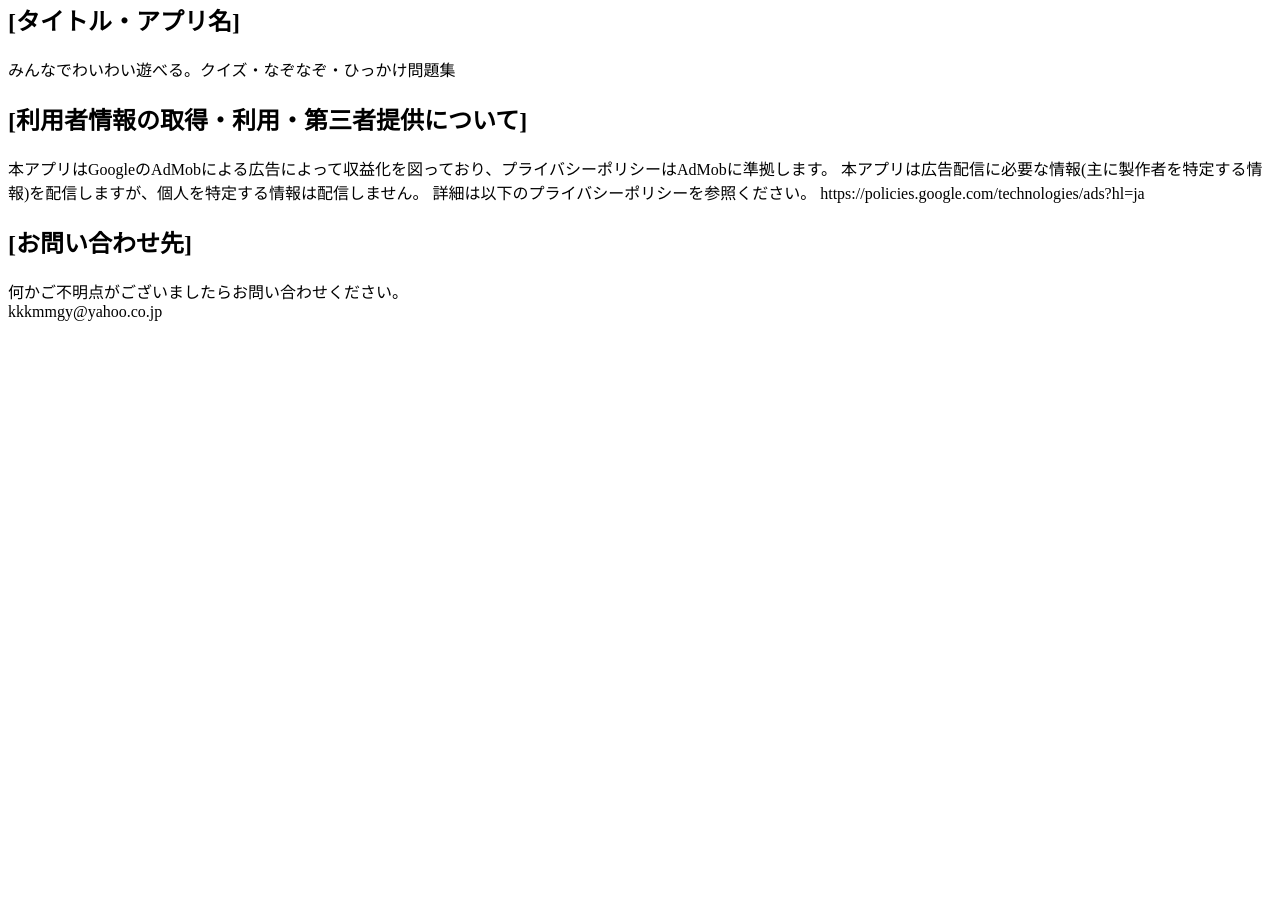
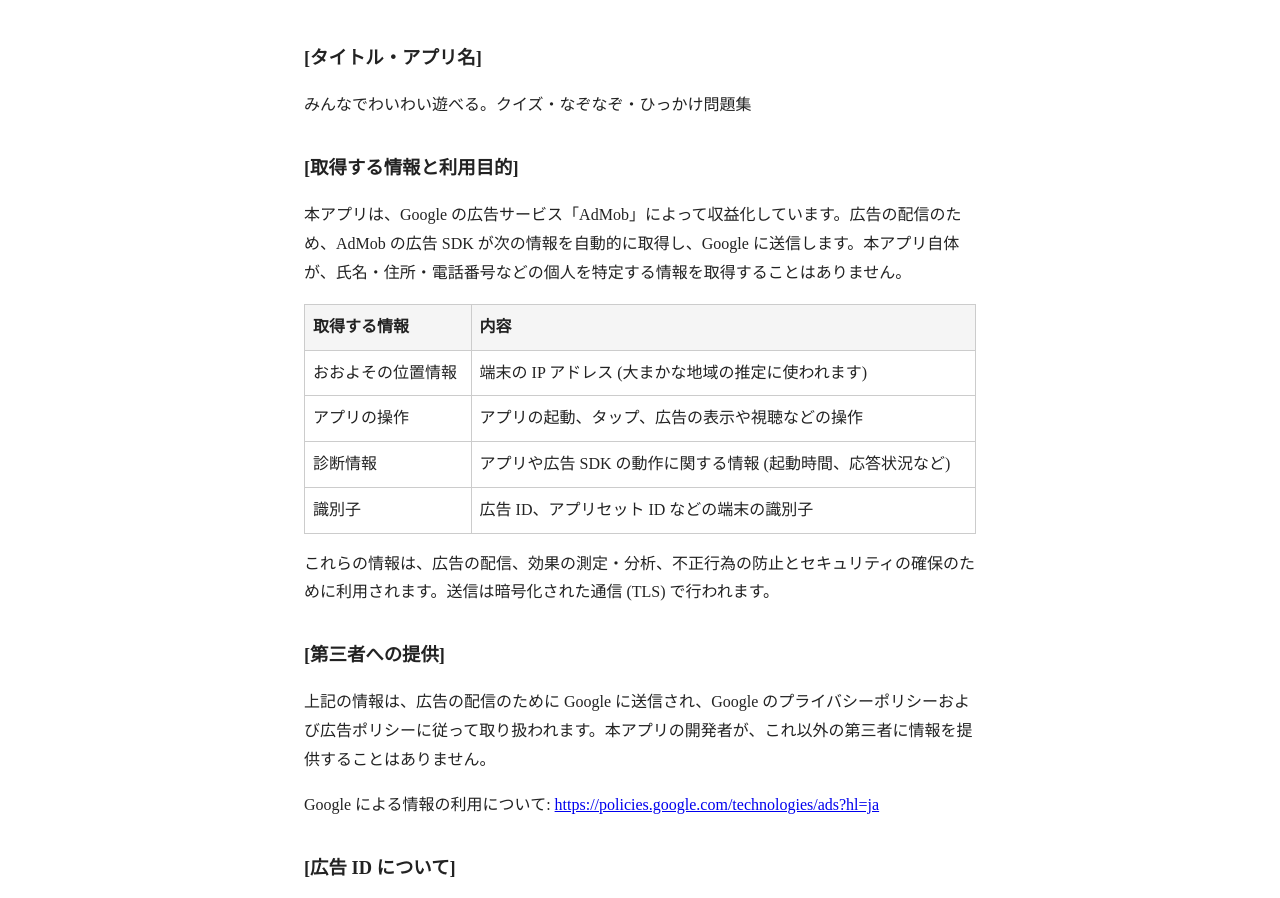
Before and after one commit to kkkmmgy/Quiz100, a plain HTML site: page quiz_web/PP/index.html in a window 1280 px wide. Shown: the part 73-971 px from the top of the page. Before the commit the page ends 800 px from the top, so only its background shows below. Drawn offline with Linux system fonts and the light colour scheme.

Commit message:
プライバシーポリシーを広告SDKの取得情報に合わせて書き直す
Google Play のデータセーフティの申告と同じ内容 (おおよその位置情報・アプリの操作・
診断情報・識別子と、その利用目的) を明記した。広告 ID のリセット方法、問い合わせ先、
最終更新日も追加。HTML としての体裁 (DOCTYPE・文字コード・表示幅の指定) も整えた。

Co-Authored-By: Claude Opus 5 <noreply@anthropic.com>

```diff
--- a/quiz_web/PP/index.html
+++ b/quiz_web/PP/index.html
@@ -1,18 +1,112 @@
-<h1 class="post-title entry-title">アプリケーション・プライバシーポリシー</h1>
-<div>
-  <h2>[タイトル・アプリ名]</h2>
-  みんなでわいわい遊べる。クイズ・なぞなぞ・ひっかけ問題集
-</div>
-<div>
-  <h2>[利用者情報の取得・利用・第三者提供について]</h2>
-  本アプリはGoogleのAdMobによる広告によって収益化を図っており、プライバシーポリシーはAdMobに準拠します。
-  本アプリは広告配信に必要な情報(主に製作者を特定する情報)を配信しますが、個人を特定する情報は配信しません。
-  詳細は以下のプライバシーポリシーを参照ください。
-  https://policies.google.com/technologies/ads?hl=ja
-</div>
-<div>
-  <h2>[お問い合わせ先]</h2>
-  何かご不明点がございましたらお問い合わせください。
-  <br />
-  kkkmmgy@yahoo.co.jp
-</div>
+<!DOCTYPE html>
+<html lang="ja">
+  <head>
+    <meta charset="UTF-8" />
+    <meta name="viewport" content="width=device-width,initial-scale=1" />
+    <title>プライバシーポリシー｜みんなでわいわい遊べる。クイズ・なぞなぞ・ひっかけ問題集</title>
+    <style>
+      body {
+        margin: 0 auto;
+        padding: 1.5rem 1rem 3rem;
+        max-width: 42rem;
+        line-height: 1.8;
+        font-size: 1rem;
+        color: #222;
+      }
+      h1 {
+        font-size: 1.5rem;
+      }
+      h2 {
+        margin-top: 2rem;
+        font-size: 1.15rem;
+      }
+      table {
+        border-collapse: collapse;
+        width: 100%;
+      }
+      th,
+      td {
+        border: 1px solid #ccc;
+        padding: 0.5rem;
+        text-align: left;
+        vertical-align: top;
+      }
+      th {
+        background-color: #f5f5f5;
+        white-space: nowrap;
+      }
+      .updated {
+        color: gray;
+      }
+    </style>
+  </head>
+  <body>
+    <h1>アプリケーション・プライバシーポリシー</h1>
+
+    <h2>[タイトル・アプリ名]</h2>
+    <p>みんなでわいわい遊べる。クイズ・なぞなぞ・ひっかけ問題集</p>
+
+    <h2>[取得する情報と利用目的]</h2>
+    <p>
+      本アプリは、Google の広告サービス「AdMob」によって収益化しています。広告の配信のため、AdMob
+      の広告 SDK が次の情報を自動的に取得し、Google
+      に送信します。本アプリ自体が、氏名・住所・電話番号などの個人を特定する情報を取得することはありません。
+    </p>
+    <table>
+      <tr>
+        <th>取得する情報</th>
+        <th>内容</th>
+      </tr>
+      <tr>
+        <td>おおよその位置情報</td>
+        <td>端末の IP アドレス (大まかな地域の推定に使われます)</td>
+      </tr>
+      <tr>
+        <td>アプリの操作</td>
+        <td>アプリの起動、タップ、広告の表示や視聴などの操作</td>
+      </tr>
+      <tr>
+        <td>診断情報</td>
+        <td>アプリや広告 SDK の動作に関する情報 (起動時間、応答状況など)</td>
+      </tr>
+      <tr>
+        <td>識別子</td>
+        <td>広告 ID、アプリセット ID などの端末の識別子</td>
+      </tr>
+    </table>
+    <p>
+      これらの情報は、広告の配信、効果の測定・分析、不正行為の防止とセキュリティの確保のために利用されます。送信は暗号化された通信
+      (TLS) で行われます。
+    </p>
+
+    <h2>[第三者への提供]</h2>
+    <p>
+      上記の情報は、広告の配信のために Google に送信され、Google
+      のプライバシーポリシーおよび広告ポリシーに従って取り扱われます。本アプリの開発者が、これ以外の第三者に情報を提供することはありません。
+    </p>
+    <p>
+      Google による情報の利用について:
+      <a href="https://policies.google.com/technologies/ads?hl=ja"
+        >https://policies.google.com/technologies/ads?hl=ja</a
+      >
+    </p>
+
+    <h2>[広告 ID について]</h2>
+    <p>
+      広告のパーソナライズに使われる広告 ID は、端末の設定からいつでもリセット・削除できます。
+    </p>
+    <ul>
+      <li>Android: 設定 → Google → 広告</li>
+      <li>iOS: 設定 → プライバシーとセキュリティ → トラッキング</li>
+    </ul>
+
+    <h2>[お問い合わせ先]</h2>
+    <p>
+      何かご不明点がございましたらお問い合わせください。<br />
+      開発者: kkkmmgy<br />
+      メール: kkkmmgy@yahoo.co.jp
+    </p>
+
+    <p class="updated">最終更新日: 2026年9月20日</p>
+  </body>
+</html>
```
